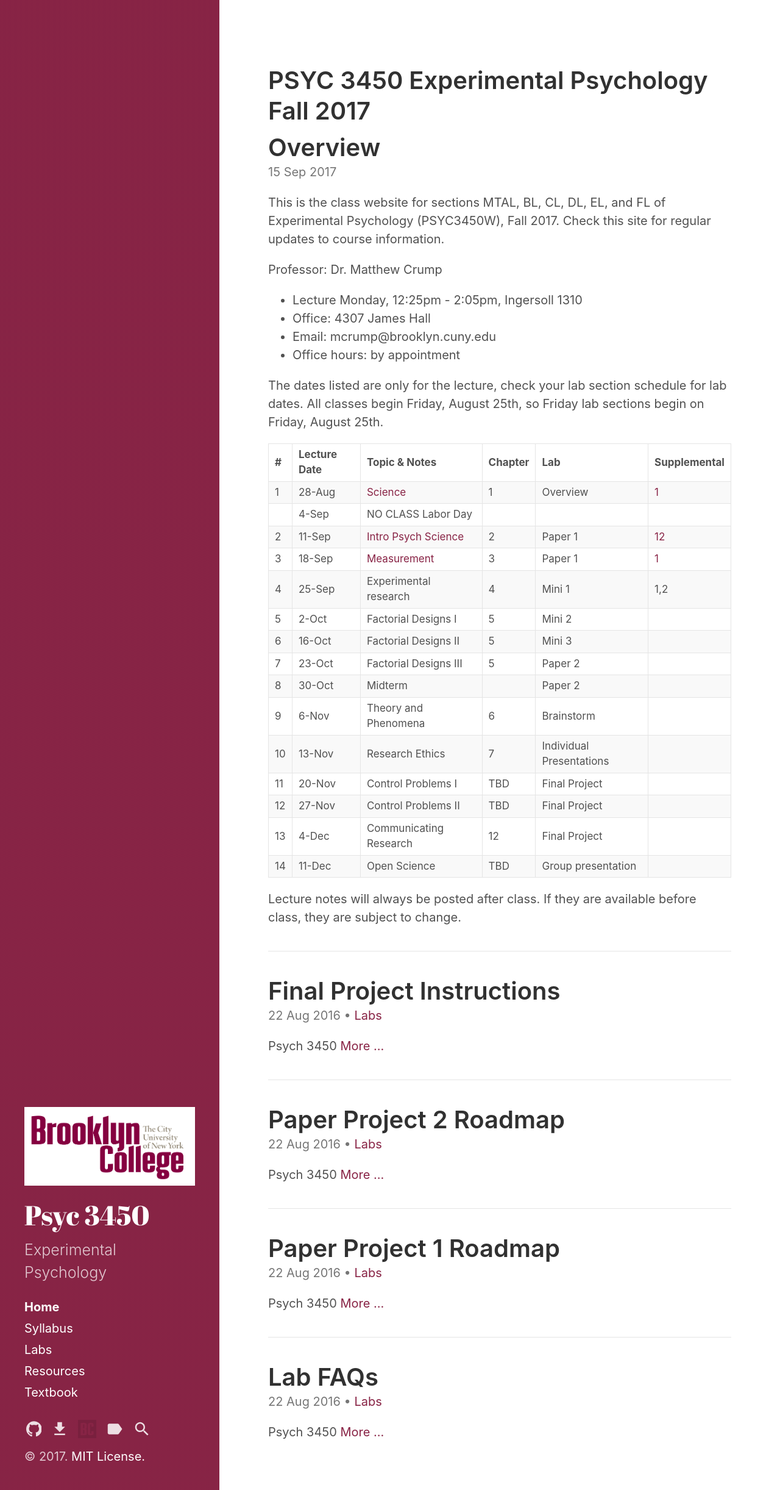
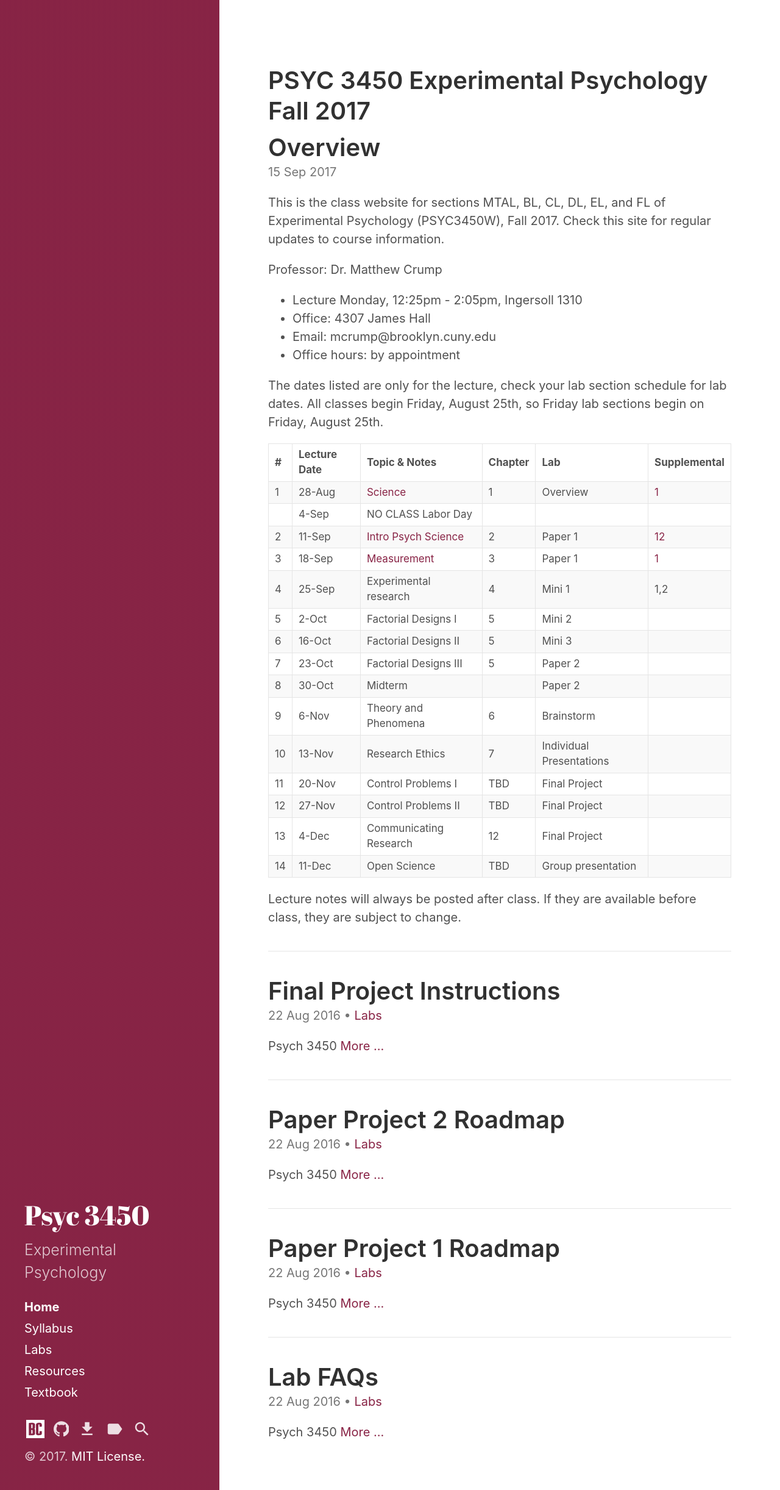
Before and after one commit to enriquepouget/psyc3450, a Jekyll site: the page built from index.html, in a window 1280 px wide. Shown: the whole page at 61% size. Built offline with Jekyll 4.4.1, drawn with Linux system fonts in a browser that asks for light colours; the list of posts is cut into pages by our own code.

Commit message:
final images

```diff
--- a/_includes/sidebar-icon-links.html
+++ b/_includes/sidebar-icon-links.html
@@ -1,4 +1,10 @@
 <nav id="sidebar-icon-links">
+  <a id="BC-link"
+     class="icon" title="Brooklyn College" aria-label="Brooklyn College"
+     href="http://www.brooklyn.cuny.edu/web/home.php">
+    {% include svg/BC.svg %}
+  </a>
+
   {% if site.github.repo %}
     <a id="github-link"
        class="icon" title="Github Project" aria-label="Github Project"
@@ -12,11 +18,6 @@
     </a>
   {% endif %}
 
-  <a id="BC-link"
-     class="icon" title="Brooklyn College" aria-label="Brooklyn College"
-     href="http://www.brooklyn.cuny.edu/web/home.php">
-    {% include svg/BC.svg %}
-  </a>
 
   {% comment %}
     Check if we have tag or search pages page active before linking to it.
--- a/_includes/sidebar.html
+++ b/_includes/sidebar.html
@@ -1,6 +1,6 @@
 <div id="sidebar">
   <header>
-    <img src="/psyc3450/BC_logo.png" style="border-radius: 0px;"></img>
+  <!-- <img src="/psyc3450/BC_logo.png" style="border-radius: 0px;"></img>  -->
     <{% if page.layout == "index" %}h1{% else %}div{% endif %} class="site-title">
       <a href="{{ site.baseurl }}/">
         {% unless page.url == "/" %}
```
Also changed, not shown: _includes/svg/BC.svg.
